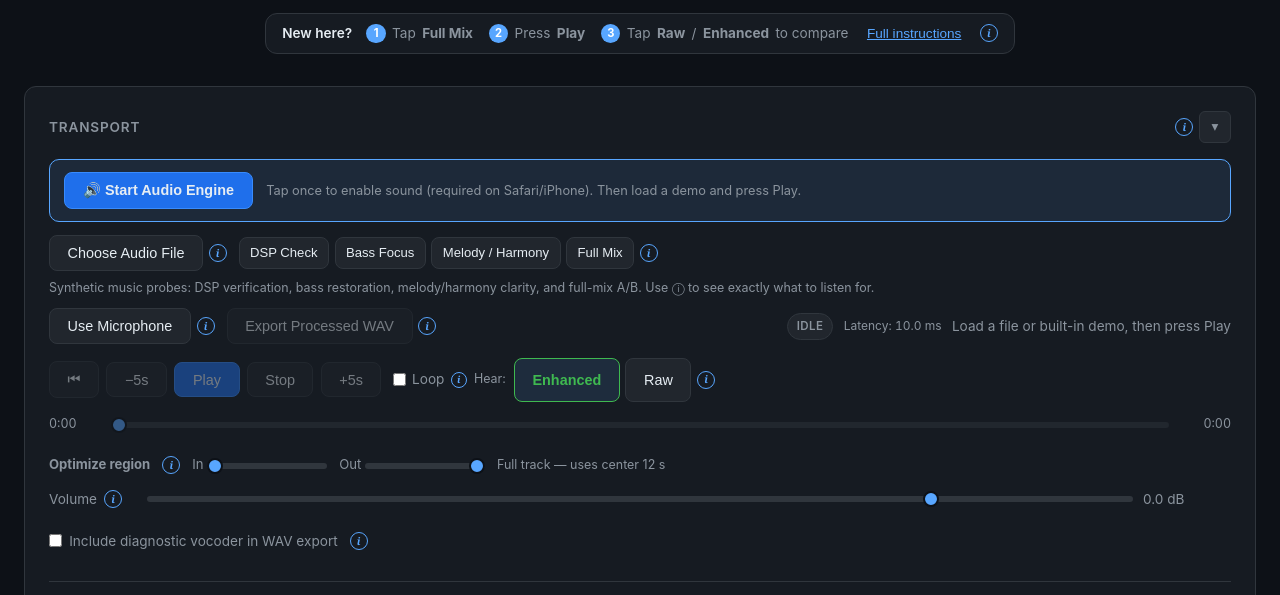
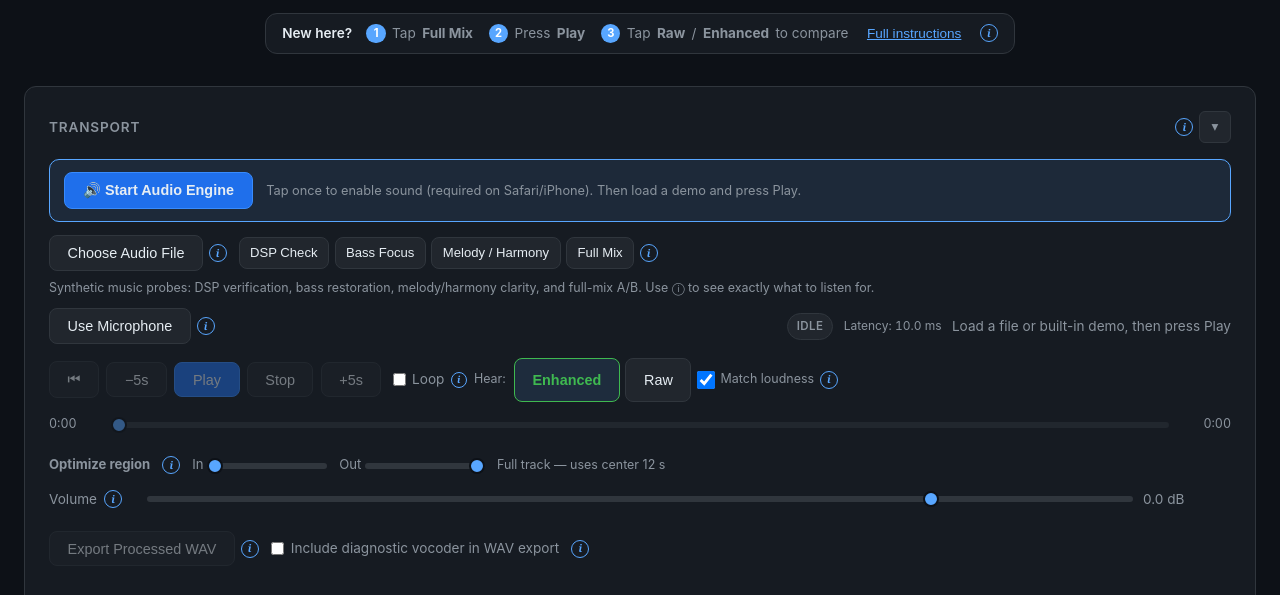
Before and after one commit to rrabinowitz/ci-audio-enhancement, a website: page index.html in a window 1280 px wide. Shown: the part 190-785 px from the top of the page. Drawn offline with Linux system fonts and the light colour scheme.

Commit message:
Improve control proximity: co-locate A/B and export controls
Apply a proximity pass so controls sit where users need them:

- Move "Match loudness" (loudness-matched A/B) out of Enhancement Controls
  and next to the Hear: Enhanced/Raw toggle in the transport bar, since it
  directly governs that A/B comparison. The lone Bypass checkbox in
  Enhancement Controls remains as a synced secondary access point.
- Group "Export Processed WAV" with its "Include diagnostic vocoder" option
  in one export block, instead of splitting the action (top row) from its
  setting (below Volume).
- Update quickstart and the loudness-match help topic to match.

All controls use getElementById, so relocating the DOM nodes keeps behavior
intact; verified Raw/Enhanced, bypass sync, and loudness match in-browser.
Bump cache to v25.

Co-authored-by: Cursor <cursoragent@cursor.com>

```diff
--- a/audioGraph.js
+++ b/audioGraph.js
@@ -4,7 +4,7 @@
  * and high-frequency transposition. Visualizer uses a separate analyser tap.
  */
 
-import { getProfileById, redistributeDeadRegionWeights } from './mapProfiles.js?v=24';
+import { getProfileById, redistributeDeadRegionWeights } from './mapProfiles.js?v=25';
 
 function dbToLinear(db) {
   return Math.pow(10, db / 20);
--- a/autoTuner.js
+++ b/autoTuner.js
@@ -1,10 +1,10 @@
-import { scoreCIBuffer, extractAnalysisSegment, formatMetricDelta } from './ciMetrics.js?v=24';
+import { scoreCIBuffer, extractAnalysisSegment, formatMetricDelta } from './ciMetrics.js?v=25';
 import {
   processEnhancement,
   processVocoder,
   audioBufferToFloatArray,
   floatArrayToAudioBuffer
-} from './offlinePipeline.js?v=24';
+} from './offlinePipeline.js?v=25';
 
 const HARMONIC_DRIVE_VALUES = [0.35, 0.5, 0.65, 0.8, 0.95];
 const COMP_THRESHOLD_VALUES = [-50, -44, -38, -32, -26];
--- a/buildVersion.js
+++ b/buildVersion.js
@@ -1,2 +1,2 @@
 /** Bump with index.html APP_VERSION when any JS module changes (cache-bust). */
-export const BUILD_VERSION = '24';
+export const BUILD_VERSION = '25';
--- a/ciMetrics.js
+++ b/ciMetrics.js
@@ -1,4 +1,4 @@
-import { MIN_HZ, MAX_HZ, CHANNEL_COUNT, redistributeDeadRegionWeights } from './mapProfiles.js?v=24';
+import { MIN_HZ, MAX_HZ, CHANNEL_COUNT, redistributeDeadRegionWeights } from './mapProfiles.js?v=25';
 
 function getBandEdges(channelCount, minHz, maxHz) {
   const edges = [];
--- a/exportAudio.js
+++ b/exportAudio.js
@@ -2,7 +2,7 @@ import {
   processEnhancement,
   processVocoder,
   floatArrayToAudioBuffer
-} from './offlinePipeline.js?v=24';
+} from './offlinePipeline.js?v=25';
 
 function encodeWavFromAudioBuffer(audioBuffer) {
   const numChannels = audioBuffer.numberOfChannels;
--- a/help.js
+++ b/help.js
@@ -1,5 +1,5 @@
-import { INFO_TOPICS, MENU_CONTENT } from './helpContent.js?v=24';
-import { getRoadmapItem, formatRoadmapModalBody, getRoadmapByPriority, formatRoadmapDropdownItem } from './roadmapContent.js?v=24';
+import { INFO_TOPICS, MENU_CONTENT } from './helpContent.js?v=25';
+import { getRoadmapItem, formatRoadmapModalBody, getRoadmapByPriority, formatRoadmapDropdownItem } from './roadmapContent.js?v=25';
 
 let activeModal = null;
 
--- a/helpContent.js
+++ b/helpContent.js
@@ -237,7 +237,7 @@ export const INFO_TOPICS = {
   'loudness-matched-ab': {
     title: 'Loudness-Matched A/B',
     body: `
-      <p>When <strong>Loudness-match when bypassing</strong> is checked (default on), toggling <strong>Bypass Enhancement</strong> temporarily adjusts the raw path so perceived level matches the enhanced path — fairer for judging quality, not just loudness.</p>
+      <p>The <strong>Match loudness</strong> checkbox (next to <strong>Hear: Enhanced / Raw</strong> in the transport bar, default on) makes the raw path match the enhanced path's perceived level when you switch to <strong>Raw</strong> — fairer for judging quality, not just loudness.</p>
       <ul>
         <li>Uses short-term energy from the 16-channel input vs enhanced analyzers.</li>
         <li>Makeup gain is clamped (0.25×–4×) and resets when bypass is turned off.</li>
--- a/index.html
+++ b/index.html
@@ -712,6 +712,21 @@
       border-color: #d29922;
       color: #e3b341;
       background: rgba(210, 153, 34, 0.12);
+    }
+
+    .loudness-match-inline {
+      display: inline-flex;
+      align-items: center;
+      gap: 0.35rem;
+      font-size: 0.78rem;
+      color: var(--text-secondary);
+      min-height: 44px;
+      cursor: pointer;
+    }
+
+    .loudness-match-inline input[type="checkbox"] {
+      width: 18px;
+      height: 18px;
     }
 
     .export-options-row {
@@ -2075,10 +2090,6 @@
             <button class="btn" id="micBtn" type="button">Use Microphone</button>
             <button type="button" class="info-btn" data-info-topic="transport" title="About microphone input" aria-label="About microphone input">i</button>
           </span>
-          <span class="export-wav-group">
-            <button class="btn" id="exportWavBtn" type="button" disabled>Export Processed WAV</button>
-            <button type="button" class="info-btn" data-info-topic="export-wav" title="About WAV export" aria-label="About WAV export">i</button>
-          </span>
           <div class="transport-meta">
             <span class="status-pill" id="statusPill">IDLE</span>
             <span class="latency-label" id="latencyLabel">Latency: —</span>
@@ -2100,7 +2111,11 @@
             <span class="listen-ab-label">Hear:</span>
             <button type="button" class="btn listen-ab-btn listen-enhanced active" id="listenEnhancedBtn" title="Hear the CI music enhancement chain (default)">Enhanced</button>
             <button type="button" class="btn listen-ab-btn listen-raw" id="listenRawBtn" title="Hear the unprocessed demo or upload — same file, no enhancement">Raw</button>
-            <button type="button" class="info-btn" data-info-topic="enhancement-bypass" title="About raw vs enhanced A/B" aria-label="About raw vs enhanced A/B">i</button>
+            <label class="loudness-match-inline" title="Match raw and enhanced loudness so you compare quality, not volume">
+              <input type="checkbox" id="abLoudnessMatch" checked>
+              Match loudness
+            </label>
+            <button type="button" class="info-btn" data-info-topic="loudness-matched-ab" title="About raw vs enhanced A/B and loudness matching" aria-label="About raw vs enhanced A/B and loudness matching">i</button>
           </span>
         </div>
         <div class="transport-scrubber">
@@ -2124,6 +2139,10 @@
           <span class="transport-volume-label value" id="masterGainValue">0.0 dB</span>
         </div>
         <div class="export-options-row">
+          <span class="export-wav-group">
+            <button class="btn" id="exportWavBtn" type="button" disabled>Export Processed WAV</button>
+            <button type="button" class="info-btn" data-info-topic="export-wav" title="About WAV export" aria-label="About WAV export">i</button>
+          </span>
           <label class="checkbox-inline">
             <input type="checkbox" id="exportVocoderCheckbox">
             Include diagnostic vocoder in WAV export
@@ -2287,16 +2306,9 @@
         </div>
       </div>
       <div class="toggle-row">
-        <input type="checkbox" id="abLoudnessMatch" checked>
-        <label for="abLoudnessMatch" class="label-with-info">
-          Loudness-match when bypassing (fair A/B)
-          <button type="button" class="info-btn" data-info-topic="loudness-matched-ab" title="About loudness-matched A/B" aria-label="About loudness-matched A/B">i</button>
-        </label>
-      </div>
-      <div class="toggle-row">
         <input type="checkbox" id="enhancementBypass">
         <label for="enhancementBypass" class="label-with-info">
-          Bypass Enhancement (hear raw audio for A/B comparison)
+          Bypass Enhancement (same as Raw / Enhanced in the transport bar)
           <button type="button" class="info-btn" data-info-topic="enhancement-bypass" title="About bypass enhancement" aria-label="About bypass enhancement">i</button>
         </label>
       </div>
@@ -2434,7 +2446,7 @@
   </div>
 
   <script type="module">
-    const APP_VERSION = '24';
+    const APP_VERSION = '25';
     import(`./app.js?v=${APP_VERSION}`).catch((error) => {
       console.error('CI Audio Enhancement failed to load:', error);
       const banner = document.getElementById('appLoadError');
--- a/offlinePipeline.js
+++ b/offlinePipeline.js
@@ -1,5 +1,5 @@
-import { redistributeDeadRegionWeights } from './mapProfiles.js?v=24';
-import { getBandEdgesFromProfile } from './vocoderBands.js?v=24';
+import { redistributeDeadRegionWeights } from './mapProfiles.js?v=25';
+import { getBandEdgesFromProfile } from './vocoderBands.js?v=25';
 
 function createSeededNoise(seed) {
   let state = seed >>> 0;
--- a/processingPreview.js
+++ b/processingPreview.js
@@ -3,7 +3,7 @@
  * Updates immediately when controls move — does not require audio playback.
  */
 
-import { redistributeDeadRegionWeights } from './mapProfiles.js?v=24';
+import { redistributeDeadRegionWeights } from './mapProfiles.js?v=25';
 
 export function computeProcessingPreview(mapProfile, params) {
   const redistributed = redistributeDeadRegionWeights(mapProfile.electrodes);
--- a/vocoderBands.js
+++ b/vocoderBands.js
@@ -2,7 +2,7 @@
  * Shared vocoder band layout derived from a MAP profile.
  */
 
-import { MIN_HZ, MAX_HZ, redistributeDeadRegionWeights } from './mapProfiles.js?v=24';
+import { MIN_HZ, MAX_HZ, redistributeDeadRegionWeights } from './mapProfiles.js?v=25';
 
 export function getBandEdgesFromProfile(profile) {
   const centers = profile.electrodes.map((electrode) => electrode.centerHz);
--- a/vocoderDiagnostic.js
+++ b/vocoderDiagnostic.js
@@ -3,8 +3,8 @@
  * Band layout follows the active MAP profile when provided.
  */
 
-import { buildVocoderBandSpecs } from './vocoderBands.js?v=24';
-import { getProfileById } from './mapProfiles.js?v=24';
+import { buildVocoderBandSpecs } from './vocoderBands.js?v=25';
+import { getProfileById } from './mapProfiles.js?v=25';
 
 function makeAbsCurve() {
   const curve = new Float32Array(2048);
```
Also changed, not shown: app.js (+14 -14 lines).
